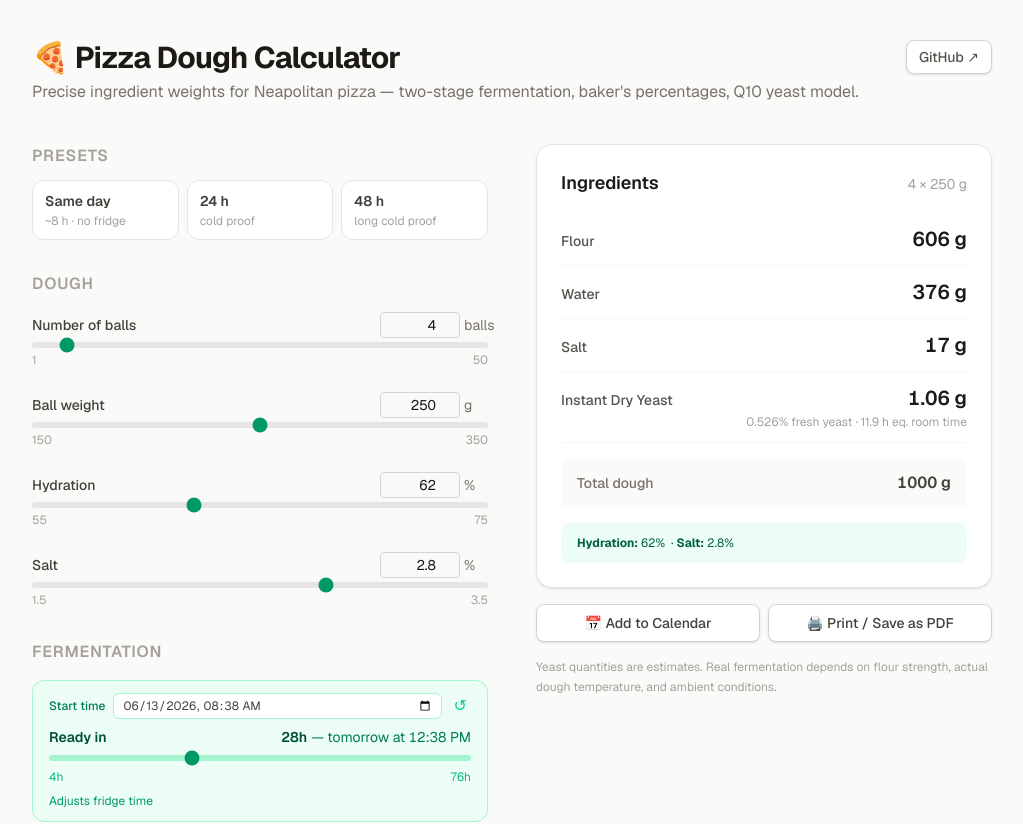
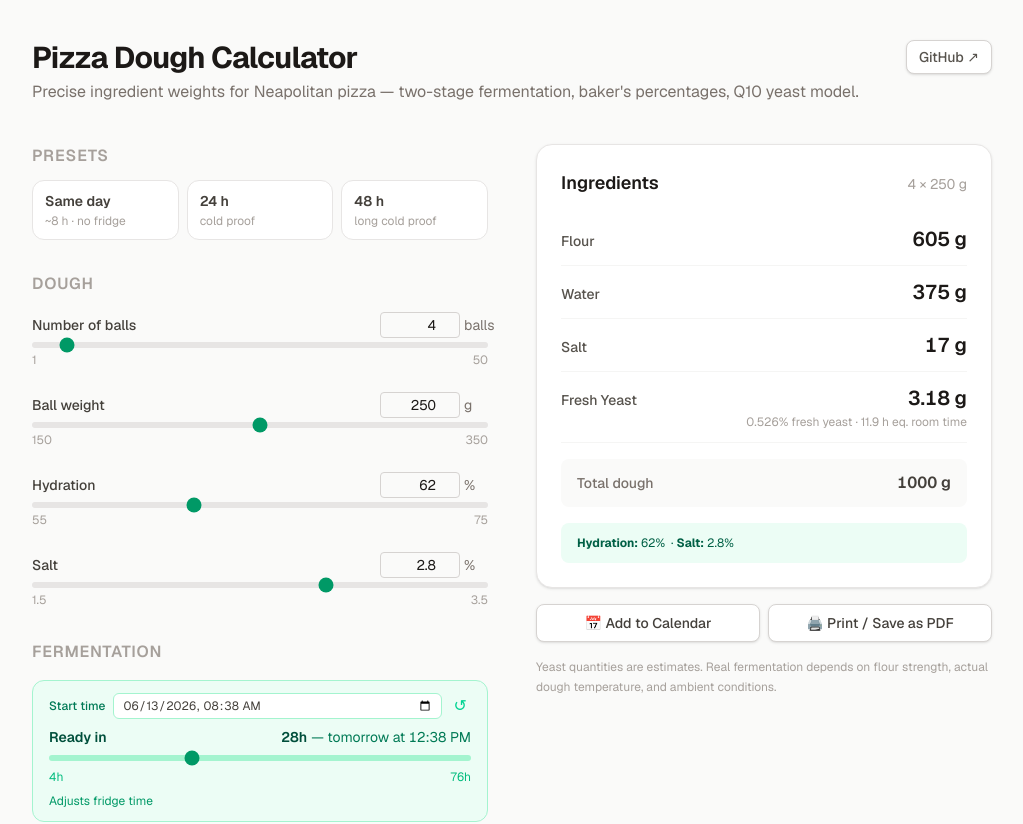
Before and after one commit to TobiasPfeil02/pizza-calc, a Next.js app: page / in a window 1280 px wide. Shown: the top 824 px of the page, without its empty margins (128-1151 px from the left). Built offline with nearby package versions, Linux system fonts and the light colour scheme.

Commit message:
Add intl for app title, default to fresh yeast

```diff
--- a/src/components/AppShell.tsx
+++ b/src/components/AppShell.tsx
@@ -1,5 +1,6 @@
 "use client";
 
+import { useEffect } from "react";
 import { LanguageProvider, useLanguage } from "@/context/LanguageContext";
 import { LOCALES } from "@/lib/i18n";
 import { Calculator } from "./Calculator";
@@ -7,6 +8,10 @@ import { FaqSection } from "./FaqSection";
 
 function AppContent() {
   const { locale, setLocale, t } = useLanguage();
+
+  useEffect(() => {
+    document.title = t.appTitle;
+  }, [t.appTitle]);
 
   return (
     <div className="mx-auto max-w-5xl px-4 py-10 sm:px-6 lg:px-8">
--- a/src/components/YeastToggle.tsx
+++ b/src/components/YeastToggle.tsx
@@ -12,8 +12,8 @@ export function YeastToggle({ value, onChange }: YeastToggleProps) {
   const { t } = useLanguage();
 
   const options: { value: YeastType; label: string }[] = [
+    { value: "CY", label: t.freshCompressed },
     { value: "IDY", label: t.instantDry },
-    { value: "CY", label: t.freshCompressed },
   ];
 
   return (
--- a/src/lib/dough.ts
+++ b/src/lib/dough.ts
@@ -32,7 +32,7 @@ export const DEFAULTS: DoughState = {
   roomTemp: 20,
   fridgeTime: 24,
   fridgeTemp: 4,
-  yeastType: "IDY",
+  yeastType: "CY",
 };
 
 export const RANGES = {
@@ -70,21 +70,21 @@ export const PRESETS: Preset[] = [
     key: "quick",
     state: {
       ballsCount: 4, ballWeight: 265, waterPercent: 65, saltPercent: 2.8,
-      roomTime: 8, roomTemp: 20, fridgeTime: 0, fridgeTemp: 4, yeastType: "IDY",
+      roomTime: 8, roomTemp: 20, fridgeTime: 0, fridgeTemp: 4, yeastType: "CY",
     },
   },
   {
     key: "24h",
     state: {
       ballsCount: 4, ballWeight: 265, waterPercent: 65, saltPercent: 2.8,
-      roomTime: 3, roomTemp: 20, fridgeTime: 21, fridgeTemp: 4, yeastType: "IDY",
+      roomTime: 3, roomTemp: 20, fridgeTime: 21, fridgeTemp: 4, yeastType: "CY",
     },
   },
   {
     key: "48h",
     state: {
       ballsCount: 4, ballWeight: 265, waterPercent: 65, saltPercent: 2.8,
-      roomTime: 3, roomTemp: 20, fridgeTime: 45, fridgeTemp: 4, yeastType: "IDY",
+      roomTime: 3, roomTemp: 20, fridgeTime: 45, fridgeTemp: 4, yeastType: "CY",
     },
   },
 ];
--- a/src/lib/i18n.ts
+++ b/src/lib/i18n.ts
@@ -92,7 +92,7 @@ export interface Translations {
 }
 
 const en: Translations = {
-  appTitle: "🍕 Pizza Dough Calculator",
+  appTitle: "Pizza Dough Calculator",
   appDescription:
     "Precise ingredient weights for Neapolitan pizza — two-stage fermentation, baker's percentages, Q10 yeast model.",
 
@@ -193,7 +193,7 @@ const en: Translations = {
 };
 
 const de: Translations = {
-  appTitle: "🍕 Pizza-Teig-Rechner",
+  appTitle: "Pizza-Teig-Rechner",
   appDescription:
     "Präzise Zutatenmengen für neapolitanischen Pizzateig — zweistufige Gärführung, Bäckerprozent, Q10-Hefemodell.",
 
```
